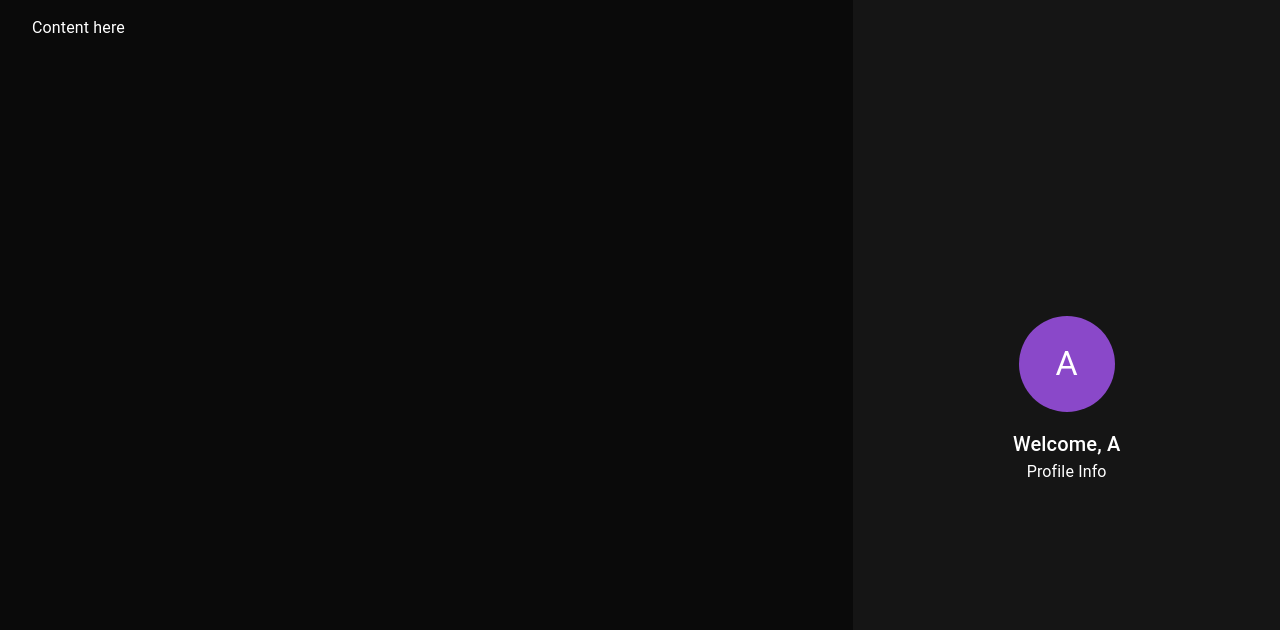
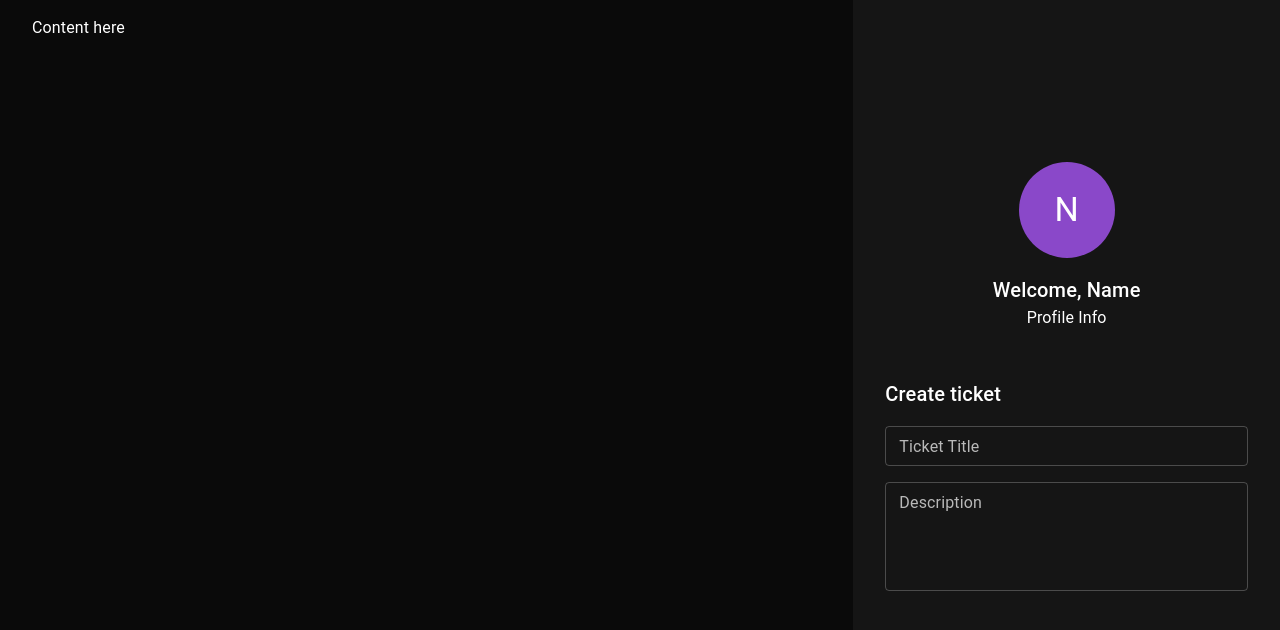
Before and after one commit to lokeam/ts-ticket-mgr, a React (Create React App) app: page / in a window 1280 px wide. Shown: the top 630 px of the page. Built offline with nearby package versions, Linux system fonts and the light colour scheme.

Commit message:
feat: add ticketDescription + ticketTitle fields, wire-up to propTypes + interface

```diff
--- /dev/null
+++ b/src/components/CreateTicketForm/createTicketForm.tsx
@@ -0,0 +1,32 @@
+import React, { FC, ReactElement } from 'react';
+import { Box, Typography, Stack } from '@mui/material';
+import { TicketDescriptionField } from './interfaces/_ticketDescriptionField';
+import { TicketTitleField } from './interfaces/_ticketTitleField';
+
+export const CreateTicketForm: FC = (): ReactElement => {
+  return (
+    <Box
+      display="flex"
+      flexDirection="column"
+      alignItems="flex-start"
+      width="100%"
+      px={4}
+      my={6}
+    >
+      <Typography
+        mb={2}
+        component="h2"
+        variant="h6"
+      >
+        Create ticket
+      </Typography>
+      <Stack
+        sx={{width: '100%'}}
+        spacing={2}
+      >
+        <TicketTitleField />
+        <TicketDescriptionField />
+      </Stack>
+    </Box>
+  );
+};
--- /dev/null
+++ b/src/components/CreateTicketForm/interfaces/Disabled.ts
@@ -0,0 +1 @@
+export interface Disabled { disabled?: boolean };
--- /dev/null
+++ b/src/components/CreateTicketForm/interfaces/InputEl.ts
@@ -0,0 +1,10 @@
+import React from 'react';
+import { Disabled } from "./Disabled";
+
+export interface InputEl extends Disabled {
+  onChange?: (
+    event: React.ChangeEvent<
+      HTMLInputElement | HTMLTextAreaElement
+    >,
+  ) => void;
+};
--- /dev/null
+++ b/src/components/CreateTicketForm/interfaces/_ticketDescriptionField.tsx
@@ -0,0 +1,34 @@
+import React, { FC, ReactElement } from 'react';
+import { TextField } from '@mui/material';
+import { InputEl } from './InputEl';
+import PropTypes from 'prop-types';
+
+export const TicketDescriptionField: FC<InputEl> = (
+  props,
+  ): ReactElement => {
+    const {
+      onChange = (event) => console.log(event),
+      disabled = false,
+    } = props;
+
+  return (
+    <TextField
+      id="description"
+      name="description"
+      label="Description"
+      placeholder="Description"
+      variant="outlined"
+      size="small"
+      multiline
+      rows={4}
+      fullWidth
+      onChange={onChange}
+      disabled={disabled}
+    />
+  );
+};
+
+TicketDescriptionField.propTypes = {
+  onChange: PropTypes.func,
+  disabled: PropTypes.bool
+};
--- /dev/null
+++ b/src/components/CreateTicketForm/interfaces/_ticketTitleField.tsx
@@ -0,0 +1,32 @@
+import React, { FC, ReactElement } from 'react';
+import { TextField } from '@mui/material';
+import { InputEl } from './InputEl';
+import PropTypes from 'prop-types';
+
+export const TicketTitleField: FC<InputEl> = (
+  props,
+  ): ReactElement => {
+  const {
+    onChange = (event) => console.log(event),
+    disabled = false
+  } = props;
+
+  return (
+    <TextField
+      id="title"
+      label="Ticket Title"
+      placeholder="Ticket Title"
+      variant="outlined"
+      size="small"
+      name="title"
+      fullWidth
+      disabled={disabled}
+      onChange={onChange}
+    />
+  );
+};
+
+TicketTitleField.propTypes = {
+  onChange: PropTypes.func,
+  disabled: PropTypes.bool
+};
--- a/src/components/profile/profile.tsx
+++ b/src/components/profile/profile.tsx
@@ -1,7 +1,13 @@
 import React, { FC, ReactElement } from 'react';
 import { Avatar, Box, Typography } from '@mui/material';
+import PropTypes from 'prop-types';
 
-export const Profile: FC = (): ReactElement => {
+interface Profile {
+  name: string;
+}
+
+export const Profile: FC<Profile> = (props): ReactElement => {
+  const { name = "Name" } = props;
   return (
     <Box
       display="flex"
@@ -20,14 +26,14 @@ export const Profile: FC = (): ReactElement => {
           variant='h4'
           color='text.primary'
         >
-          A
+          {`${name.substring(0,1)}`}
         </Typography>
       </Avatar>
       <Typography
         variant="h6"
         color="text.primary"
       >
-        Welcome, A
+        {`Welcome, ${name}`}
       </Typography>
       <Typography
         variant="body1"
@@ -38,3 +44,7 @@ export const Profile: FC = (): ReactElement => {
     </Box>
   );
 };
+
+Profile.propTypes = {
+  name: PropTypes.string.isRequired,
+};
--- a/src/components/sidebar/sidebar.tsx
+++ b/src/components/sidebar/sidebar.tsx
@@ -1,6 +1,7 @@
 import React, { FC, ReactElement } from 'react';
 import { Grid } from '@mui/material';
 import { Profile } from '../profile/profile'
+import { CreateTicketForm } from '../CreateTicketForm/createTicketForm';
 
 export const Sidebar: FC = (): ReactElement => {
   return (
@@ -20,7 +21,8 @@ export const Sidebar: FC = (): ReactElement => {
         alignItems: 'center',
       }}
     >
-    <Profile />
+    <Profile name="Name" />
+    <CreateTicketForm />
   </Grid>
   );
 };
```
